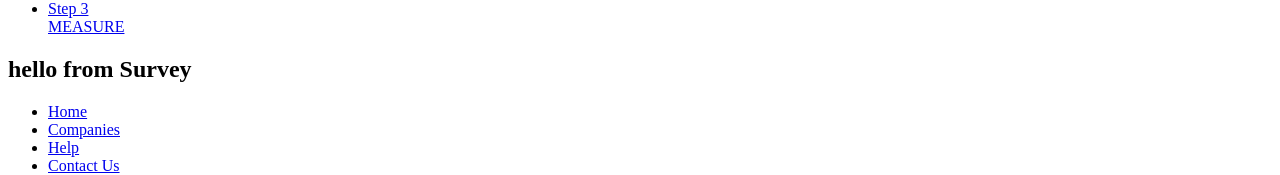
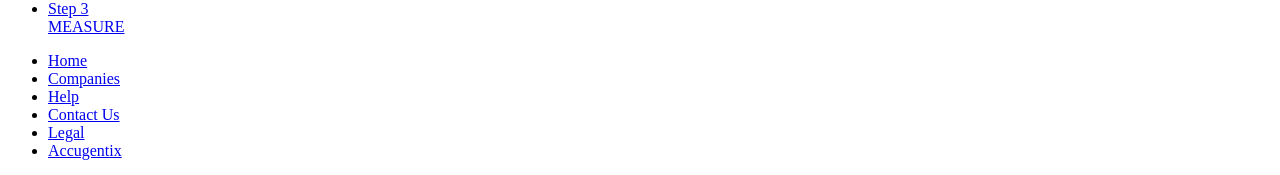
Before and after one commit to cbvargas5/Accu-Hemp, a React app: page /dose/survey in a window 1280 px wide. Shown: the part 524-699 px from the top of the page. Built offline with nearby package versions, Linux system fonts and the light colour scheme; the HTML template or start-up script is replaced by a standard one.

Commit message:
imported all tabs to survey component

```diff
--- a/client/src/components/pages/Dose/Survey/Survey.jsx
+++ b/client/src/components/pages/Dose/Survey/Survey.jsx
@@ -1,10 +1,16 @@
 import React, { Component } from 'react'
+
+import TabExtras from './TabExtras.jsx'
+import TabHowMuch from './TabHowMuch.jsx'
+import TabSubmit from './TabSubmit.jsx'
+import TabSurveyCondition from './TabSurveyCondition.jsx'
+import TabWeightSeverity from './TabWeightSeverity.jsx'
 
 export default class Survey extends Component {
   render() {
     return (
       <div>
-        <h2>hello from Survey</h2>
+        {/* Need to render survey tabs */}
       </div>
     )
   }
```
